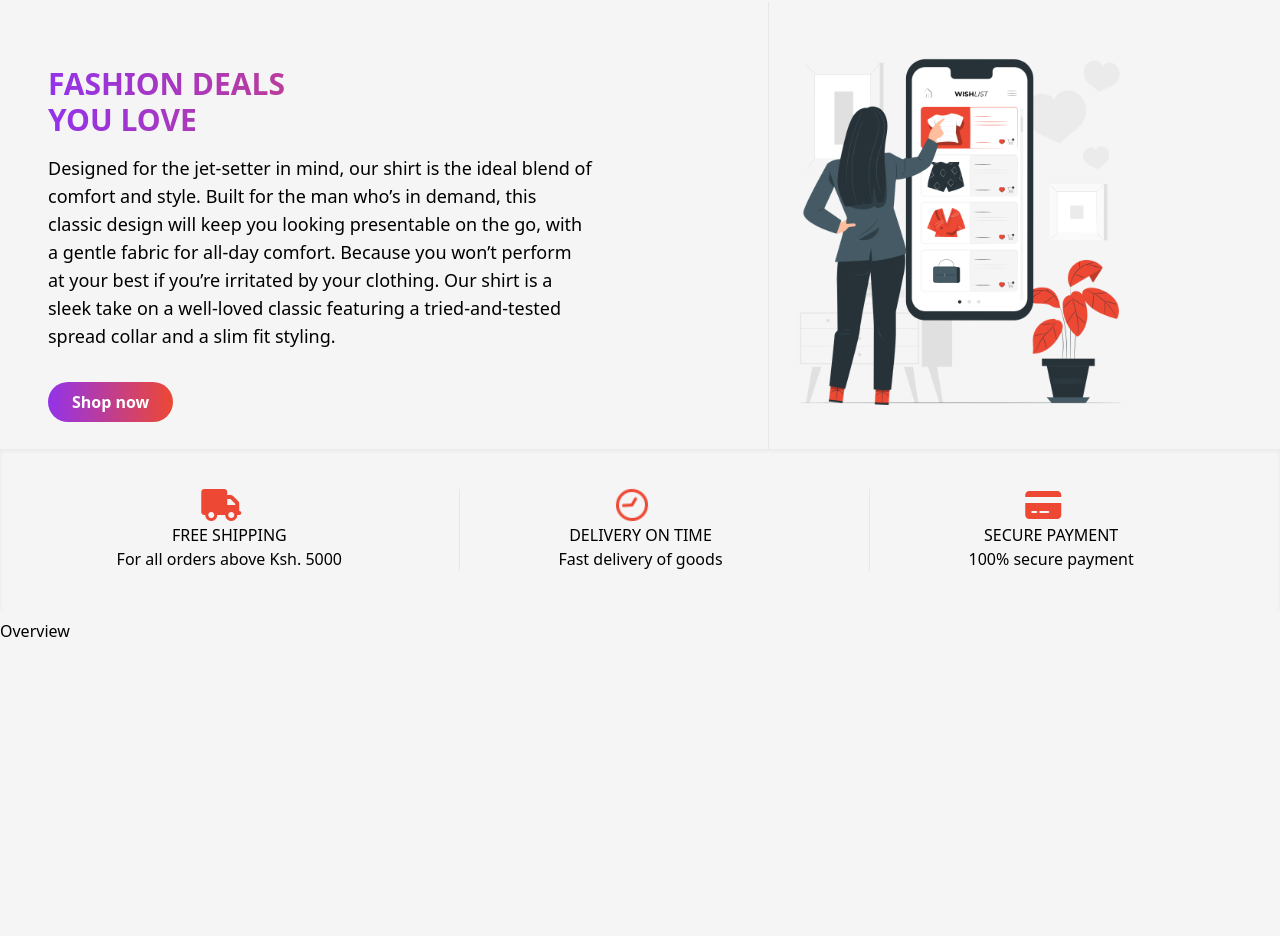
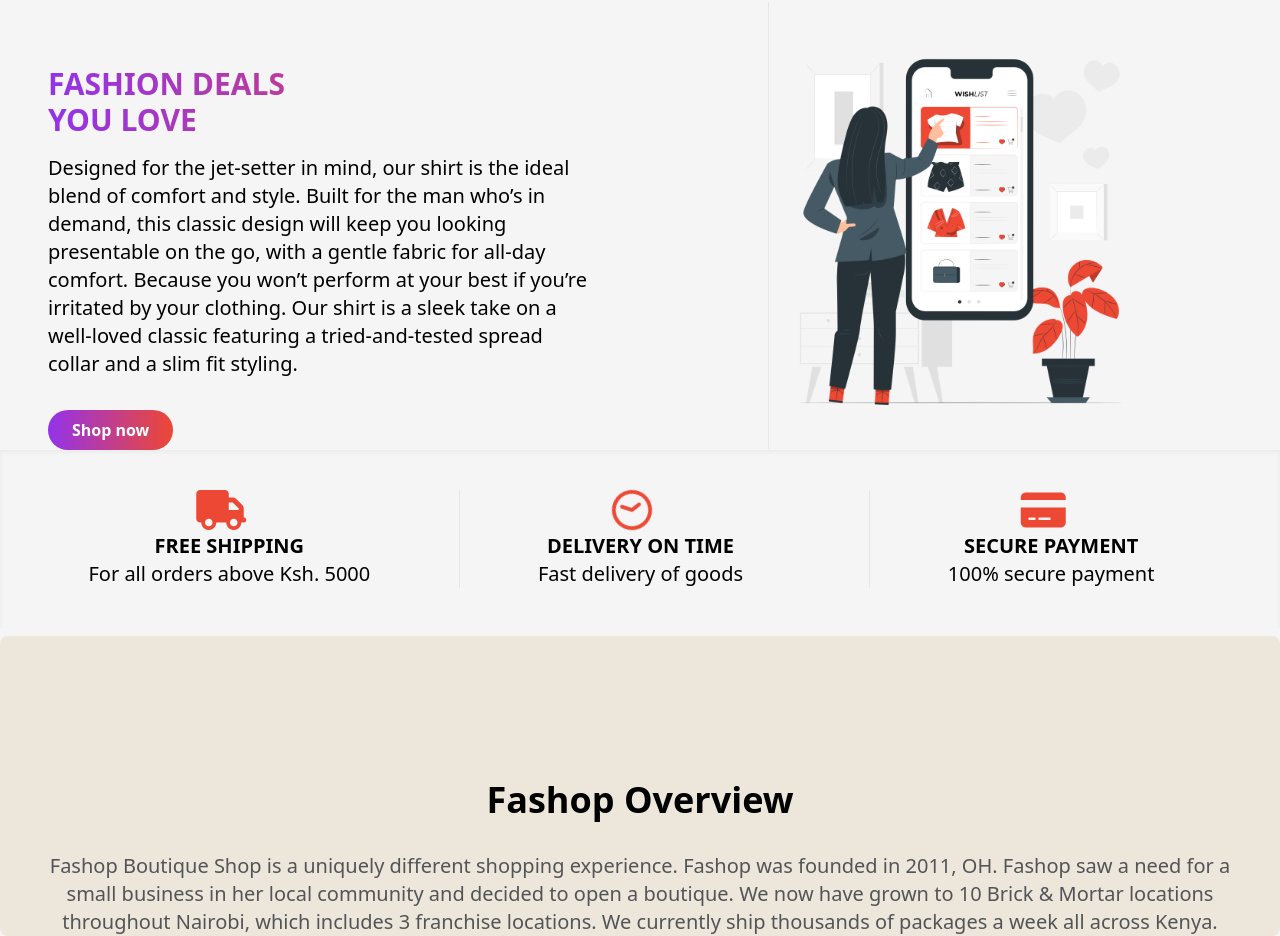
Before and after one commit to johntarus/ecommerce, a React (Create React App) app: page / in a window 1280 px wide. Shown: the part 68-1004 px from the top of the page. Before the commit the page ends 800 px from the top, so only its background shows below. Built offline with nearby package versions, Linux system fonts and the light colour scheme.

Commit message:
overview section

```diff
--- a/src/components/Home/Benefits.js
+++ b/src/components/Home/Benefits.js
@@ -3,20 +3,20 @@ import "../../index.css";
 
 const Benefits = () => {
   return (
-    <div className="grid grid-cols-3 divide-x text-center shadow-inner mb-2 px-6 py-4 text-mute sm:grid-cols-1 sm:m-12">
+    <div className="grid grid-cols-3 divide-x text-center text-xl shadow-inner mb-2 px-6 py-4 text-mute sm:grid-cols-1 sm:m-12">
       <div className="m-6 w-full-width">
         <i className="fa fa-truck fa-2x" aria-hidden="true"></i>
-        <h1>FREE SHIPPING</h1>
+        <h1 className="font-semibold">FREE SHIPPING</h1>
         <p>For all orders above Ksh. 5000</p>
       </div>
       <div className="m-6 w-full-width">
         <i className="fa fa-clock-o fa-2x fa-spin" aria-hidden="true"></i>
-        <h1>DELIVERY ON TIME</h1>
+        <h1 className="font-semibold">DELIVERY ON TIME</h1>
         <p>Fast delivery of goods</p>
       </div>
       <div className="m-6 w-full-width">
         <i className="fa fa-credit-card-alt fa-2x" aria-hidden="true"></i>
-        <h1>SECURE PAYMENT</h1>
+        <h1 className="font-semibold">SECURE PAYMENT</h1>
         <p>100% secure payment</p>
       </div>
     </div>
--- a/src/components/Home/Hero.js
+++ b/src/components/Home/Hero.js
@@ -5,11 +5,11 @@ function Hero() {
   return (
     <div>
       <div className="grid grid-cols-2 divide-x justify-items-center sm:grid-cols-1 md:grid-cols-1">
-        <div className="mt-16 px-12">
+        <div className="mt-16 px-12 sm:px-8">
           <h2 className=" font-extrabold text-transparent text-3xl bg-clip-text bg-gradient-to-r from-purple-600 to-[#ed4833] sm:text-2xl md:text-2xl lg:text-3xl">
             FASHION DEALS <br /> YOU LOVE
           </h2>
-          <p className="pt-4 text-lg">
+          <p className="pt-4 text-xl">
             Designed for the jet-setter in mind, our shirt is the ideal blend of
             comfort and style. Built for the man who’s in demand, this classic
             design will keep you looking presentable on the go, with a gentle
--- a/src/components/Home/Overview.js
+++ b/src/components/Home/Overview.js
@@ -2,10 +2,18 @@ import React from "react";
 
 const Overview = () => {
   return (
-    <div>
-      <div>
-        <h1>Overview</h1>
-      </div>
+    <div className="bg-[#EDE6DB] px-12 rounded-lg sm:px-8">
+      <h1 className="text-center font-bold text-4xl pt-36 mb-8 sm:pt-24">
+        Fashop Overview
+      </h1>
+      <p className="text-xl text-center text-[#525557]">
+        Fashop Boutique Shop is a uniquely different shopping experience. Fashop
+        was founded in 2011, OH. Fashop saw a need for a small business in her
+        local community and decided to open a boutique. We now have grown to 10
+        Brick & Mortar locations throughout Nairobi, which includes 3 franchise
+        locations. We currently ship thousands of packages a week all across
+        Kenya.
+      </p>
     </div>
   );
 };
```
